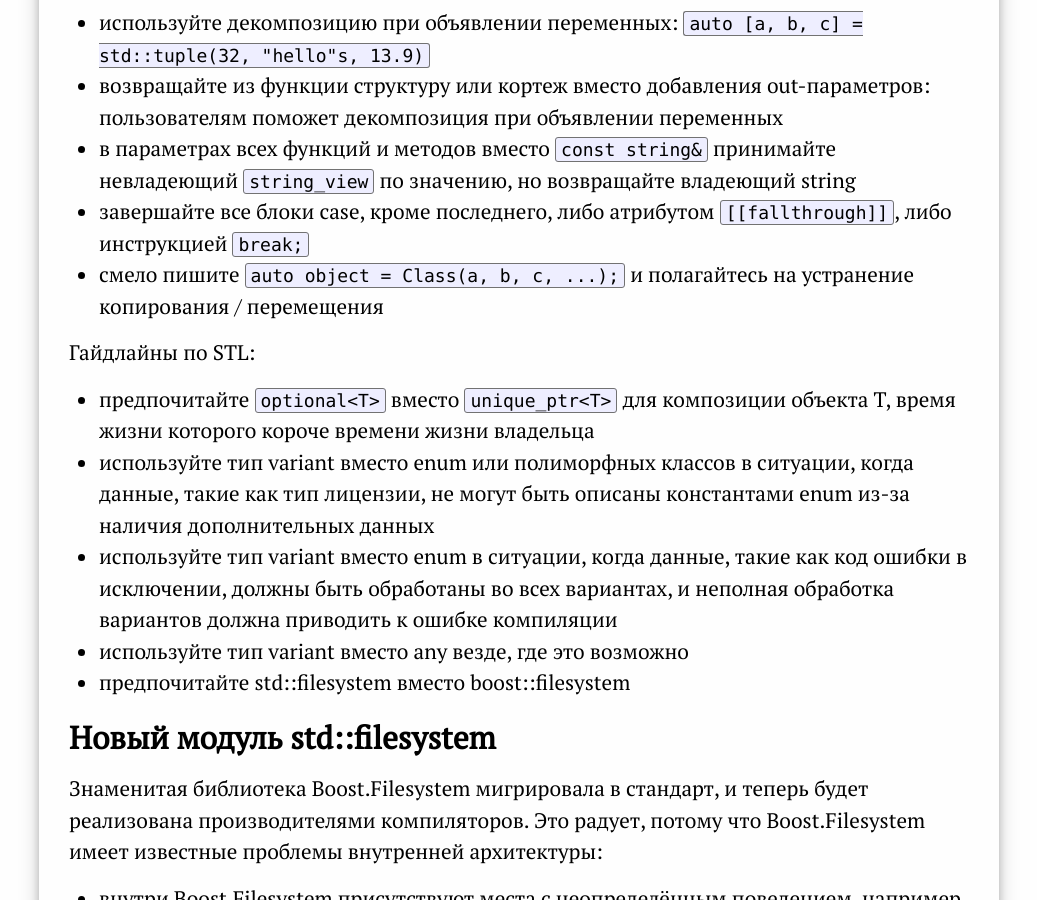
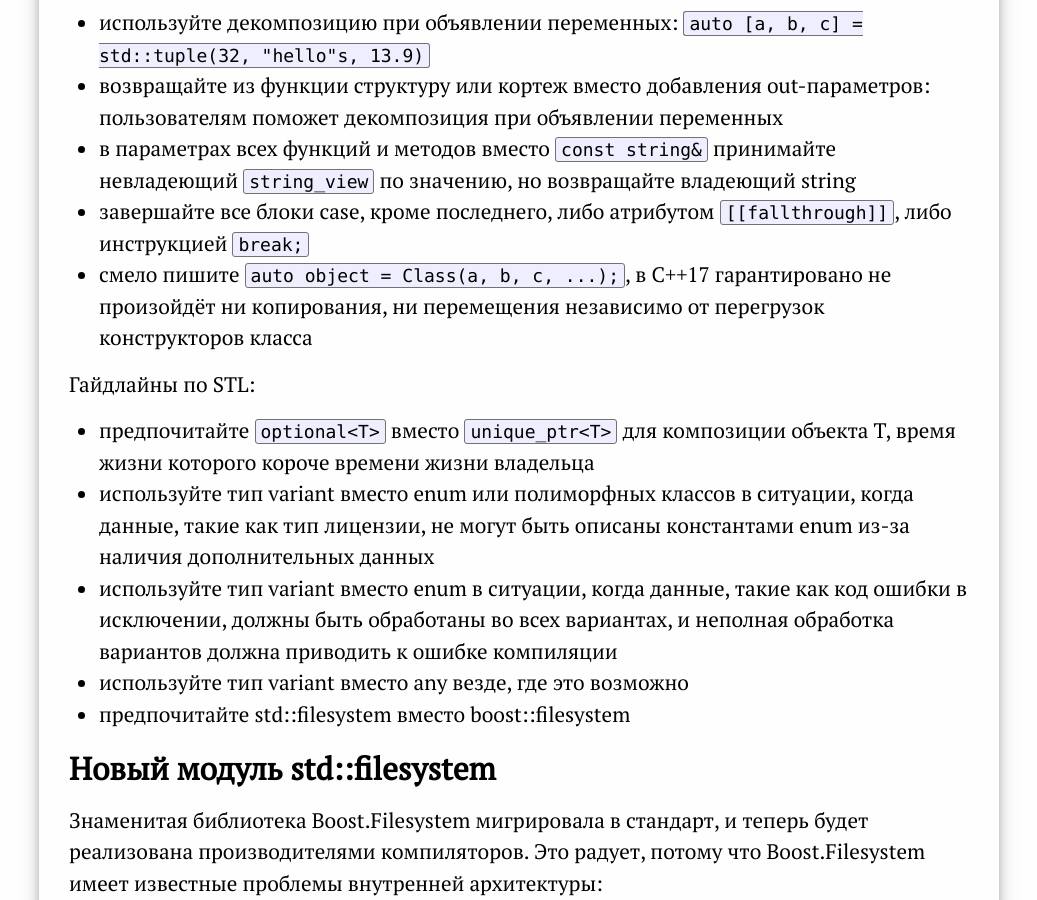
Before and after one commit to ps-group/ps-group.github.io, a Jekyll site: the page built from _compilers/cxx17.md, in a window 1280 px wide and 900 px high, scrolled down 1748 px. Shown: the whole window, without its empty margins (121-1158 px from the left). Built offline with Jekyll 4.4.1, drawn with Linux system fonts in a browser that asks for light colours; some of the changed text lies outside the part shown.

Commit message:
Исправления по Review

```diff
--- a/_compilers/cxx17.md
+++ b/_compilers/cxx17.md
@@ -12,7 +12,7 @@ title: 'Миграция на повседневный C++17'
 - возвращайте из функции структуру или кортеж вместо добавления out-параметров: пользователям поможет декомпозиция при объявлении переменных
 - в параметрах всех функций и методов вместо `const string&` принимайте невладеющий `string_view` по значению, но возвращайте владеющий string
 - завершайте все блоки case, кроме последнего, либо атрибутом `[[fallthrough]]`, либо инструкцией `break;`
-- смело пишите `auto object = Class(a, b, c, ...);` и полагайтесь на устранение копирования / перемещения
+- смело пишите `auto object = Class(a, b, c, ...);`, в C++17 гарантировано не произойдёт ни копирования, ни перемещения независимо от перегрузок конструкторов класса
 
 Гайдлайны по STL:
 
@@ -541,7 +541,7 @@ fn(std::pair(42, 'a'));
 - постфиксные выражения, в том числе вызовы и обращения к элементу, вычисляются слева направо
     - в случае вызова сначала вычисляется вызываемый функтор или адрес функции, а затем в неопределённом по стандарту порядке вычисляются аргументы
 - присваивания вычисляются справа налево, включая составные присваивания
-- операнды в операторах смещения "<<" и ">>" вычисляются слева направо
+- операнды в операторах смещения `<<` и `>>` вычисляются слева направо
 
 ### Атрибут nodiscard
 
```
Also changed, not shown: other parts of _compilers/cxx17.md (+1 -1 lines).
